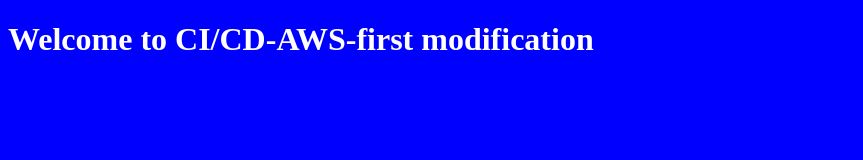
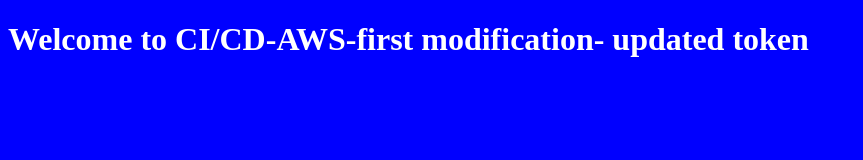
Before and after one commit to BSK-CHN/azure-cicd-prod, a plain HTML site: page index.html in a window 1280 px wide. Shown: the whole page, without its empty margins (0-863 px from the left). Drawn offline with Linux system fonts and the light colour scheme.

Commit message:
Update heading text in index.html

```diff
--- a/index.html
+++ b/index.html
@@ -1,6 +1,6 @@
 <!doctype html>
 <html>
 <body style="background-color:blue;color:white;">
-  <h1>Welcome to CI/CD-AWS-first modification </h1>
+  <h1>Welcome to CI/CD-AWS-first modification- updated token </h1>
 </body>
 </html>
```
